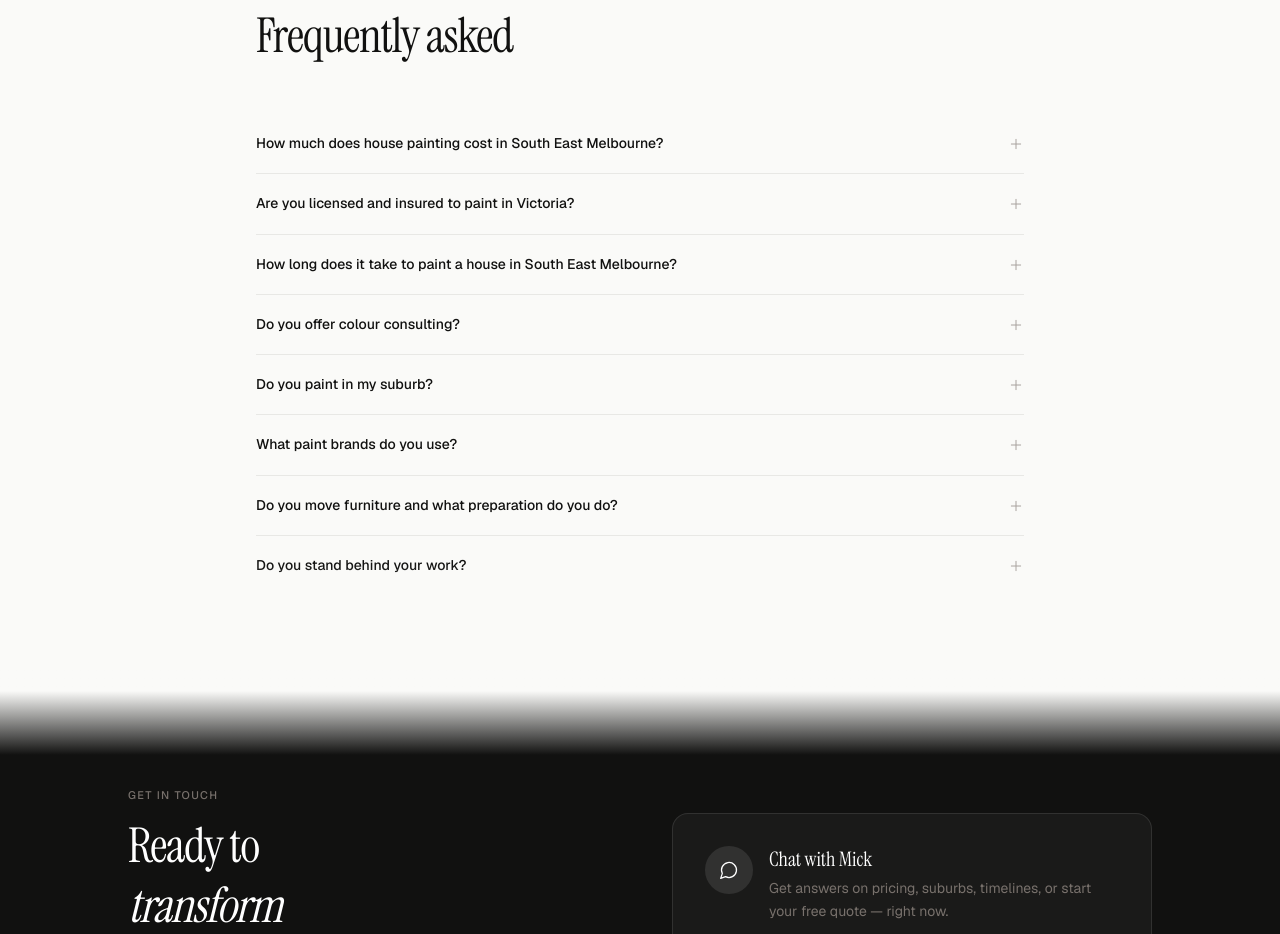
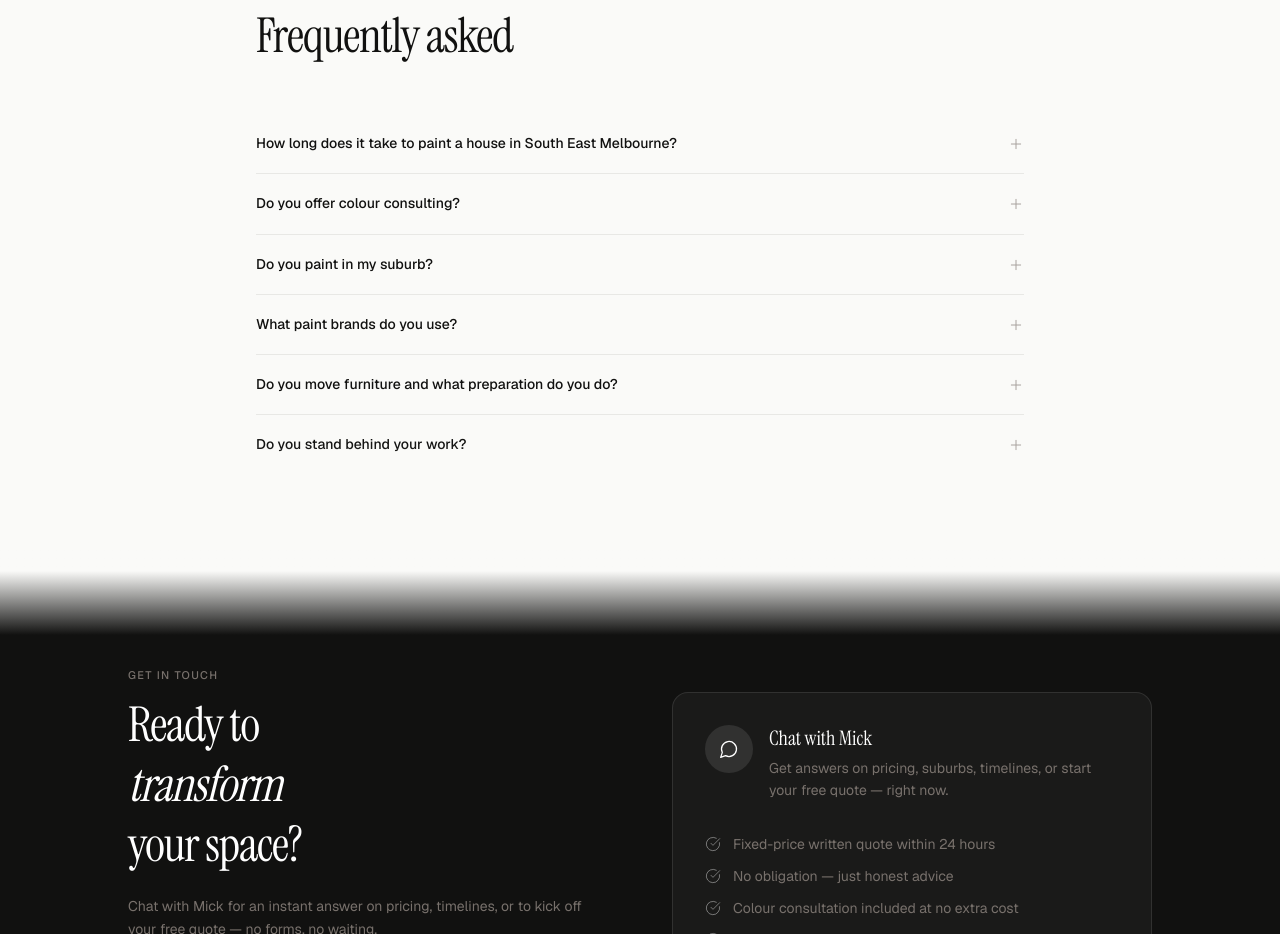
Before and after one commit to thisisaldo/paintcraft, a Next.js app: page / in a window 1280 px wide. Shown: the part 8740-9674 px from the top of the page. Built offline with nearby package versions, Linux system fonts and the light colour scheme.

Commit message:
Remove pricing and licensing FAQ questions

```diff
--- a/src/components/faq.tsx
+++ b/src/components/faq.tsx
@@ -4,16 +4,6 @@ import { useState } from 'react'
 import { Plus, Minus } from 'lucide-react'
 
 const faqs = [
-  {
-    question: 'How much does house painting cost in South East Melbourne?',
-    answer:
-      'Costs vary by property size, surface condition, number of colours, and access. As a guide, interior painting for a 3-bedroom home in SE Melbourne starts from around $3,500–$5,000. Exterior painting starts from $4,500–$8,000. We return fixed-price written quotes within 24 hours — no hourly rates, no surprises.',
-  },
-  {
-    question: 'Are you licensed and insured to paint in Victoria?',
-    answer:
-      'Yes. We are registered with the Victorian Building Authority (VBA) and carry comprehensive public liability insurance and workers compensation insurance. We provide certificates on request before any job commences.',
-  },
   {
     question: 'How long does it take to paint a house in South East Melbourne?',
     answer:
```
